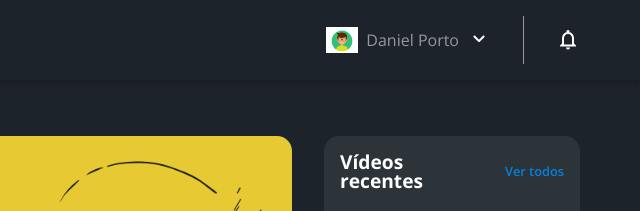
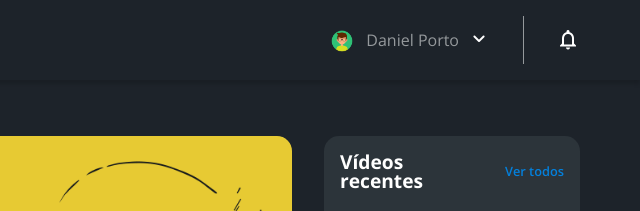
Before and after one commit to DevDanielPorto/Projeto-HZC, a plain HTML site: page index.html in a window 1280 px wide. Shown: the top 211 px of the page, 640-1280 px from the left. Drawn offline with nearby package versions, Linux system fonts and the light colour scheme.

Commit message:
Update estilos.css

```diff
--- a/assets/css/estilos.css
+++ b/assets/css/estilos.css
@@ -79,7 +79,7 @@ body {
         display: block;
         width: 32px;
         height: 32px;
-        background-image: url(../img/profile_5.jpg);
+        background-image: url(../img/profile_4.png);
         background-size: contain;
         background-repeat: no-repeat;
         background-position: center;
```
